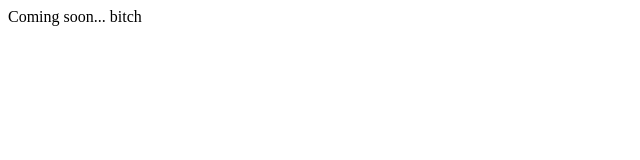
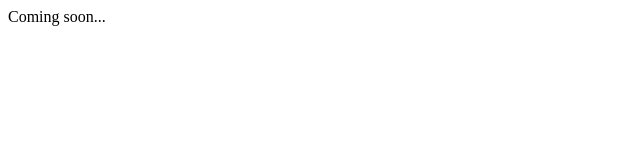
Before and after one commit to basketbla/owen-voc, a plain HTML site: page elearning-html-template/index.html in a window 1280 px wide. Shown: the full height of the page, 0-640 px from the left. Drawn offline with Linux system fonts and the light colour scheme.

Commit message:
no more bitch

```diff
--- a/elearning-html-template/index.html
+++ b/elearning-html-template/index.html
@@ -1,3 +1,3 @@
 <div>
-  Coming soon... bitch
+  Coming soon...
 </div>
```
